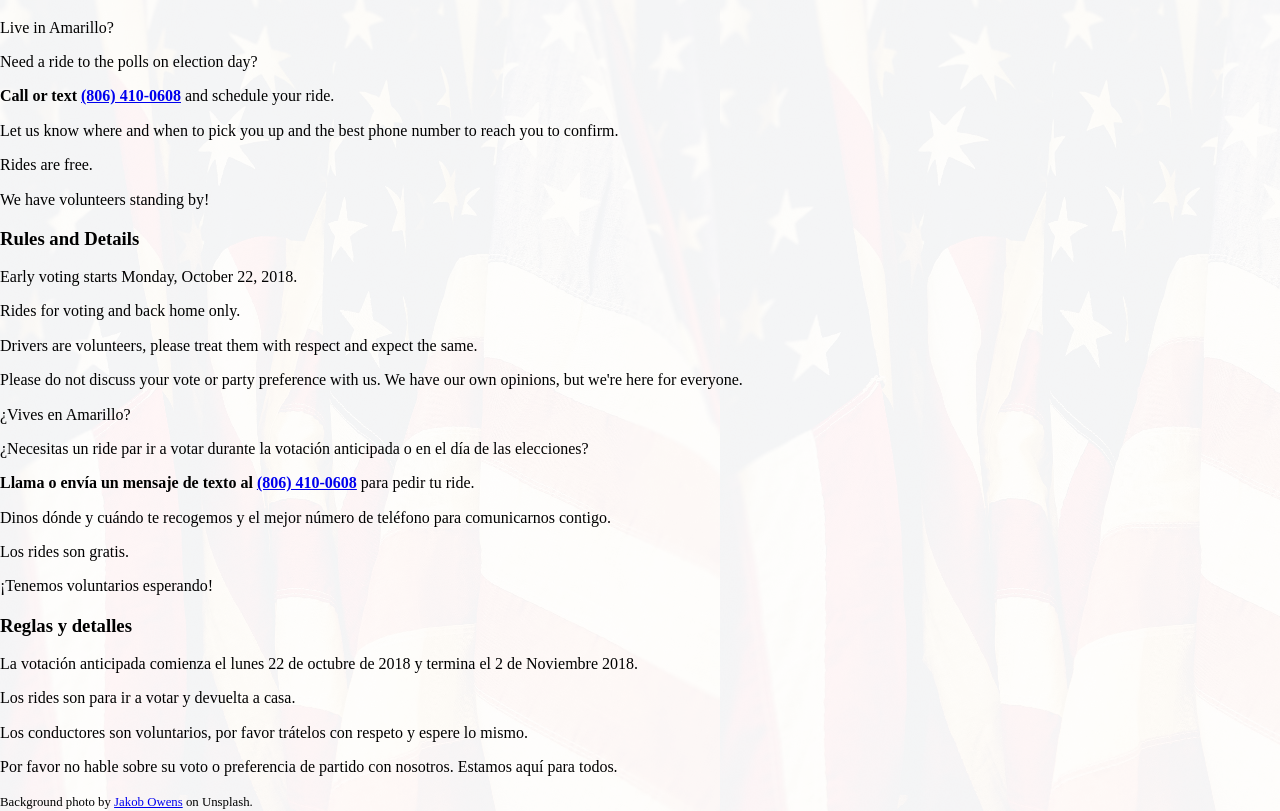
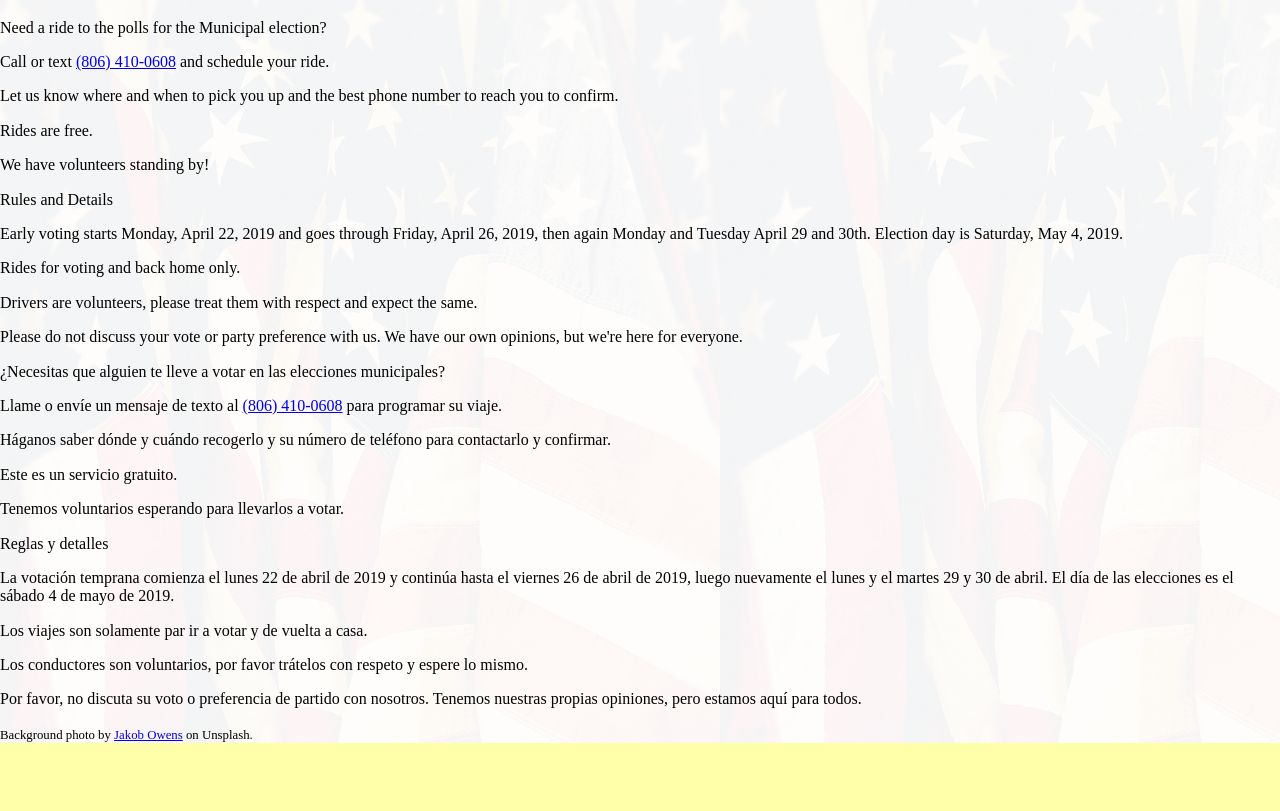
Before and after one commit to ScriptGadget/voterlift, a plain HTML site: page index.html in a window 1280 px wide. Shown: the part 61-872 px from the top of the page. After the commit the page ends 804 px from the top, so only its background shows below. Drawn offline with nearby package versions, Linux system fonts and the light colour scheme; a small style sheet from the web is missing.

Commit message:
Update for municipal elections.

```diff
--- a/index.html
+++ b/index.html
@@ -27,35 +27,48 @@
             <div class="row row-responsive">
 
                 <div class="column column-sm-100 column-md-50">
-    <p>Live in Amarillo?
-    <p>Need a ride to the polls on election day?
-    <p><b>Call or text <a href="tel:8064100608">(806) 410-0608</a></b> and schedule your ride.
-    <p>Let us know where and when to pick you up and the best phone number to reach you to confirm.
-    <p>Rides are free.
-    <p>We have volunteers standing by!
+                    <p>Need a ride to the polls for the Municipal election?</p>
 
-    <h3>Rules and Details</h3>
+                    <p>Call or text <a href="tel:8064100608">(806) 410-0608</a> and schedule your ride.</p>
 
-    <p>Early voting starts Monday, October 22, 2018.
-    <p>Rides for voting and back home only.
-    <p>Drivers are volunteers, please treat them with respect and expect the same.
-    <p>Please do not discuss your vote or party preference with us. We have our own opinions, but we're here for everyone.
+                    <p>Let us know where and when to pick you up and the best phone number to reach you to confirm.</p>
+
+                    <p>Rides are free.</p>
+
+                    <p>We have volunteers standing by!</p>
+
+                    <p>Rules and Details</p>
+
+                    <p>Early voting starts Monday, April 22, 2019 and goes through Friday, April 26, 2019, then again Monday and Tuesday April 29 and 30th. Election day is Saturday, May 4, 2019.</p>
+
+                    <p>Rides for voting and back home only.</p>
+
+                    <p>Drivers are volunteers, please treat them with respect and expect the same.</p>
+
+                    <p>Please do not discuss your vote or party preference with us. We have our own opinions, but we're here for everyone.</p>
+
                 </div>
 
                 <div class="column column-sm-100 column-md-50">
-    <p>¿Vives en Amarillo?
-    <p>¿Necesitas un ride par ir a votar durante la votación anticipada o en el día de las elecciones?
-    <p><b>Llama o envía un mensaje de texto al <a href="tel:8064100608">(806) 410-0608</a></b> para pedir tu ride.
-    <p>Dinos dónde y cuándo te recogemos y el mejor número de teléfono para comunicarnos contigo.
-    <p>Los rides son gratis.
-    <p>¡Tenemos voluntarios esperando!
+                    <p>¿Necesitas que alguien te lleve a votar en las elecciones municipales?</p>
 
-    <h3>Reglas y detalles</h3>
+                    <p>Llame o envíe un mensaje de texto al <a href="tel:8064100608">(806) 410-0608</a> para programar su viaje.</p>
 
-    <p>La votación anticipada comienza el lunes 22 de octubre de 2018 y termina el 2 de Noviembre 2018.
-    <p>Los rides son para ir a votar y devuelta a casa.
-    <p>Los conductores son voluntarios, por favor trátelos con respeto y espere lo mismo.
-    <p>Por favor no hable sobre su voto o preferencia de partido con nosotros. Estamos aquí para todos.
+                    <p>Háganos saber dónde y cuándo recogerlo y su número de teléfono para contactarlo y confirmar.</p>
+
+                    <p>Este es un servicio gratuito.</p>
+
+                    <p>Tenemos voluntarios esperando para llevarlos a votar.</p>
+
+                    <p>Reglas y detalles</p>
+
+                    <p>La votación temprana comienza el lunes 22 de abril de 2019 y continúa hasta el viernes 26 de abril de 2019, luego nuevamente el lunes y el martes 29 y 30 de abril. El día de las elecciones es el sábado 4 de mayo de 2019.</p>
+
+                    <p>Los viajes son solamente par ir a votar y de vuelta a casa.</p>
+
+                    <p>Los conductores son voluntarios, por favor trátelos con respeto y espere lo mismo.</p>
+
+                    <p>Por favor, no discuta su voto o preferencia de partido con nosotros. Tenemos nuestras propias opiniones, pero estamos aquí para todos.</p>
                 </div>
 
             </div>
```
Lines whose indentation alone changed are shown as unchanged.
